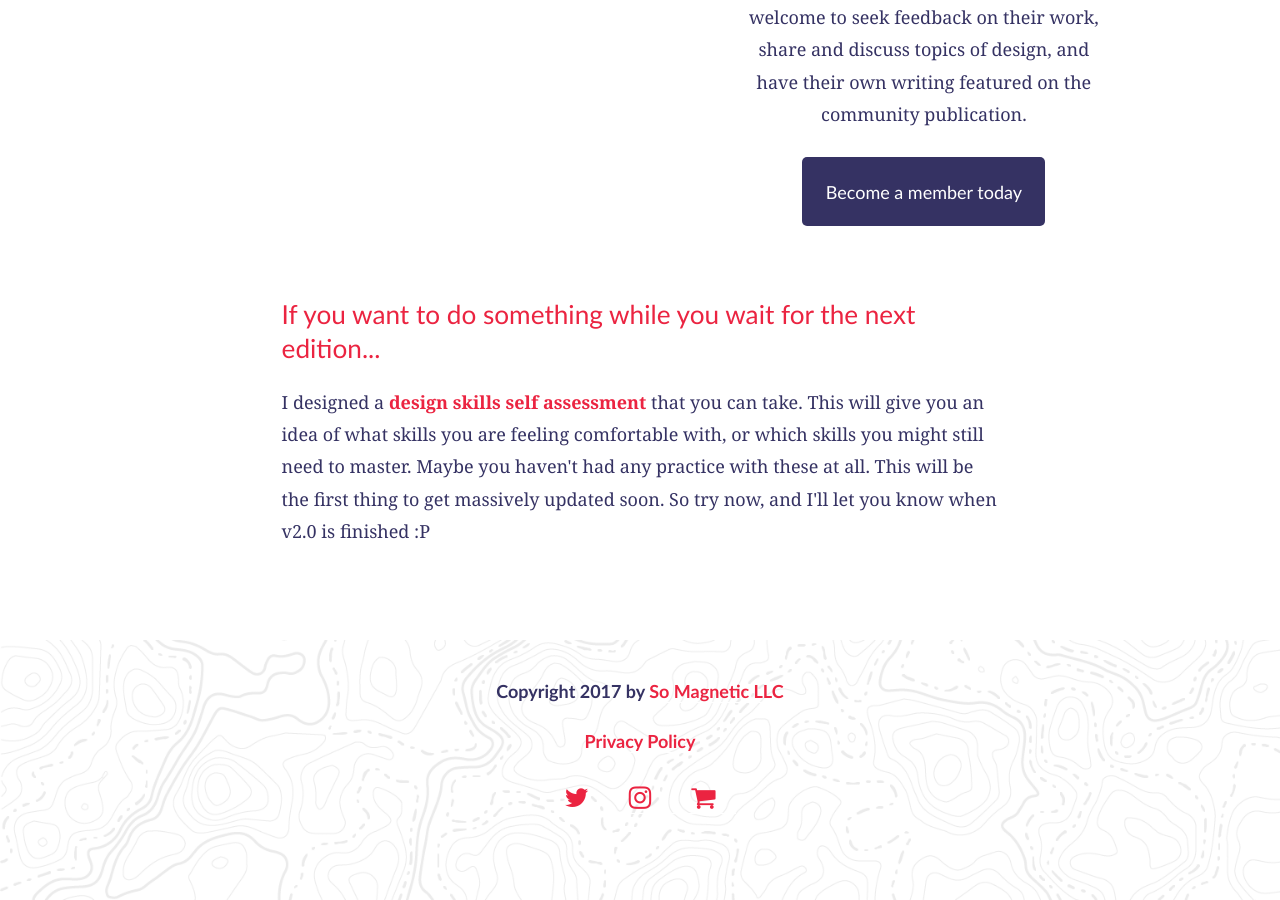
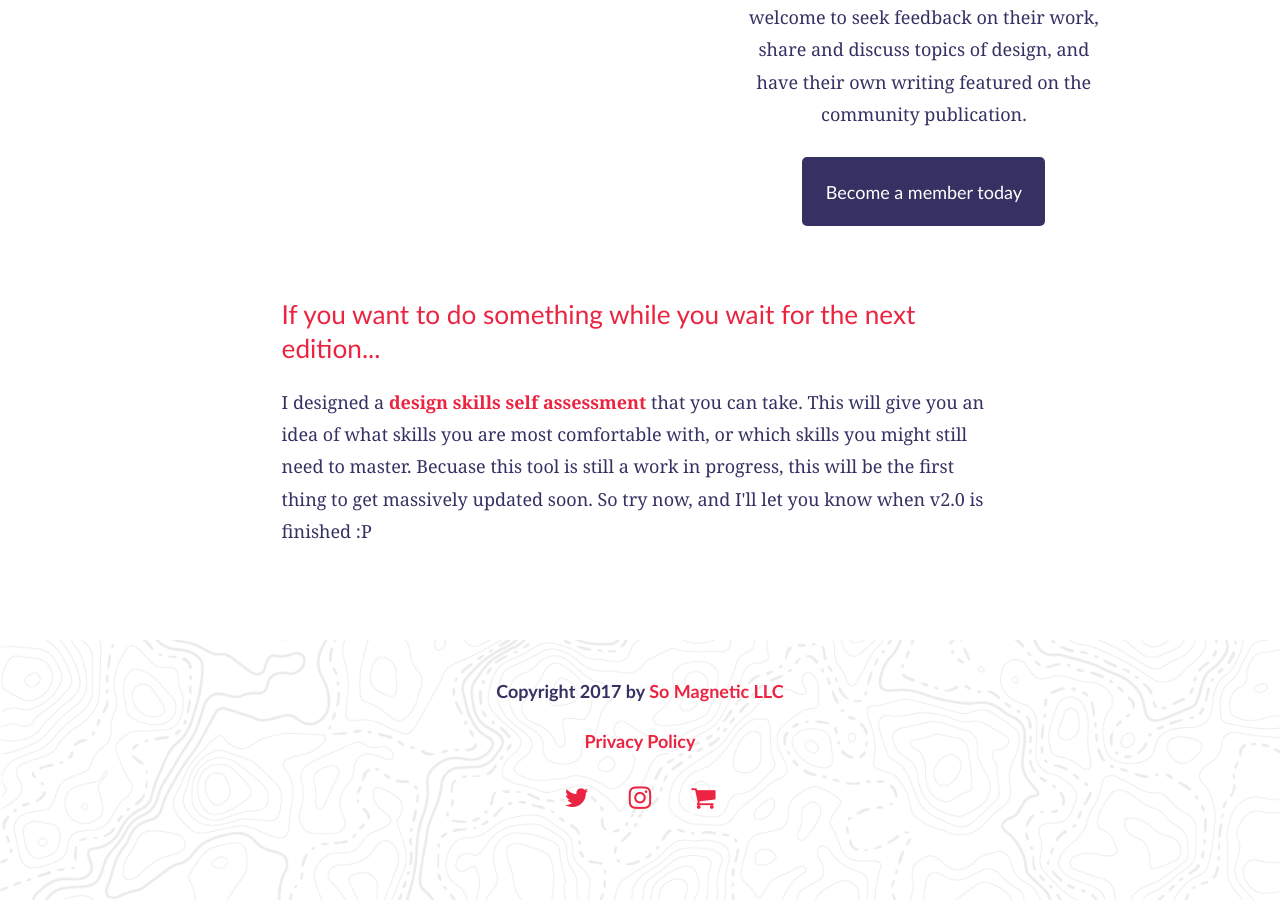
Before and after one commit to compassofdesign/site, a Jekyll site: the page built from thanks/index.html, in a window 1280 px wide and 900 px high, scrolled down 1734 px. Built offline with Jekyll 4.4.1, drawn with Linux system fonts in a browser that asks for light colours; nearby versions of some CDN libraries; some of the changed text lies outside the part shown.

Commit message:
Update index.html

```diff
--- a/thanks/index.html
+++ b/thanks/index.html
@@ -9,7 +9,7 @@
       <style>.embed-container { position: relative; padding-bottom: 56.25%; height: 0; overflow: hidden; max-width: 100%; } .embed-container iframe, .embed-container object, .embed-container embed { position: absolute; top: 0; left: 0; width: 100%; height: 100%; }</style><div class='embed-container'><iframe src='https://www.youtube.com/embed/3YEQ8ODpwQU?&autoplay=1' frameborder='0' allowfullscreen></iframe></div>
       <br/><br/>
       <h2>Thank you so much for signing up.</h2>
-      <p>I'm about to send you the first email to get you started. You'll probably hear from me a few times this week, but I want you to know that the newsletter comes out to your email every Thursday so only during this week you should get a few emails. </p>
+      <p>I'm about to send you the first email to get you started. You'll probably hear from me a few times this week, but I want you to know that the newsletter comes out to your email every Thursday. It is only during this week you should get a few emails.</p>
       <h4>Make sure that you <strong>check your promotions tab if you're a GMail user</strong> or your spam folder if it ended up there.</h4>
       <p>We're working behind the scenes to add a few things of value for the newsletter subscribers. You're on the newsletter list, so you're going to get resources each week about becoming a more professional designer.</p>
 
@@ -33,7 +33,7 @@
 <section class="main container">
   <article class="row">
     <div class="landing module">
-      <h3>If you want to do something while you wait for the next edition...</h3> <p>I designed a <a href="{{site.baseurl}}/assessment"><strong>design skills self assessment</strong></a> that you can take. This will give you an idea of what skills you are feeling comfortable with, or which skills you might still need to master. Maybe you haven't had any practice with these at all. This will be the first thing to get massively updated soon. So try now, and I'll let you know when v2.0 is finished :P</p>
+      <h3>If you want to do something while you wait for the next edition...</h3> <p>I designed a <a href="{{site.baseurl}}/assessment"><strong>design skills self assessment</strong></a> that you can take. This will give you an idea of what skills you are most comfortable with, or which skills you might still need to master. Becuase this tool is still a work in progress, this will be the first thing to get massively updated soon. So try now, and I'll let you know when v2.0 is finished :P</p>
     </div>
   </article>
 </section>
```
